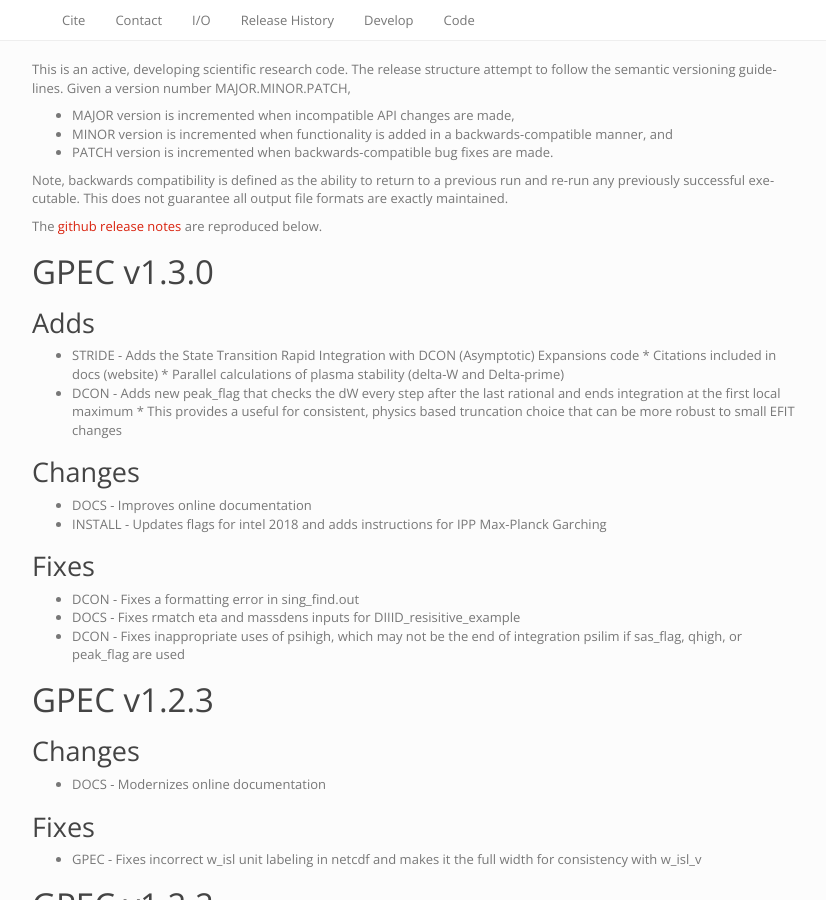
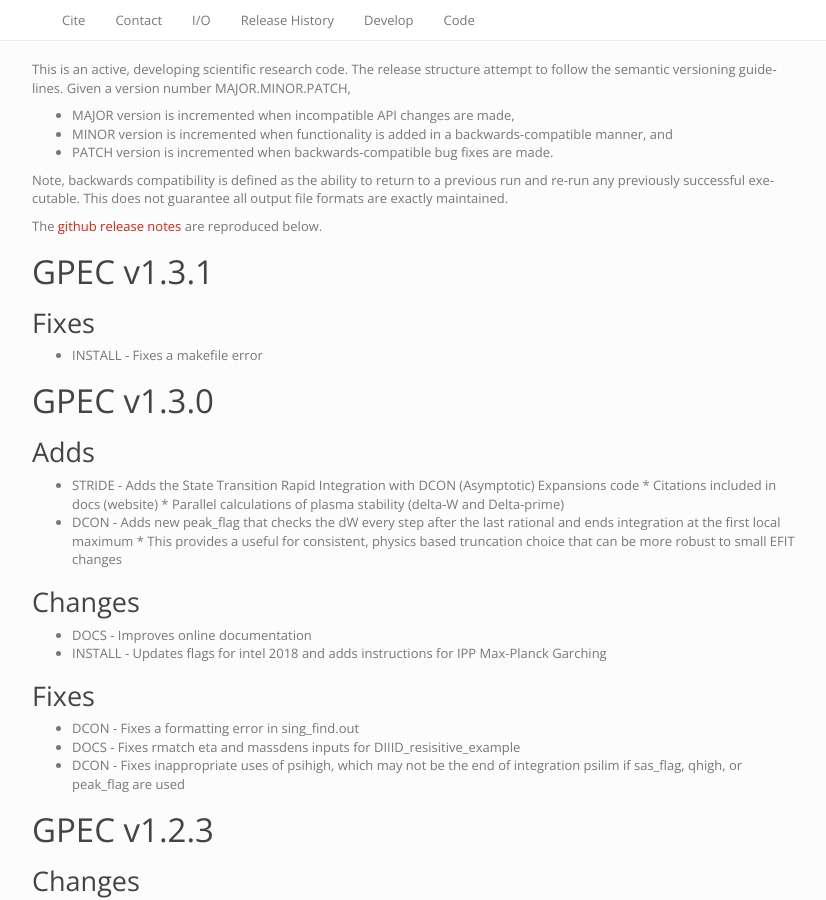
Before and after one commit to PrincetonUniversity/GPEC, a Sphinx documentation site: the page built from docs/releases.rst, in a window 1280 px wide and 900 px high. Shown: the whole window, without its empty margins (38-864 px from the left). Built offline with Sphinx 7.4.7, drawn with Linux system fonts in a browser that asks for light colours.

Commit message:
DOCS - Update - Updates version # and release notes

```diff
--- a/docs/conf.py
+++ b/docs/conf.py
@@ -62,7 +62,7 @@
 # The short X.Y version.
 version = '1.3'
 # The full version, including alpha/beta/rc tags.
-release = '1.3.0'
+release = '1.3.1'
 
 # The language for content autogenerated by Sphinx. Refer to documentation
 # for a list of supported languages.
--- a/docs/releases.rst
+++ b/docs/releases.rst
@@ -9,6 +9,13 @@
 Note, backwards compatibility is defined as the ability to return to a previous run and re-run any previously successful executable. This does not guarantee all output file formats are exactly maintained.
 
 The `github release notes <https://github.com/PrincetonUniversity/GPEC/releases>`_ are reproduced below.
+
+GPEC v1.3.1
+===========
+
+Fixes
+------
+- INSTALL - Fixes a makefile error
 
 GPEC v1.3.0
 ===========
```
